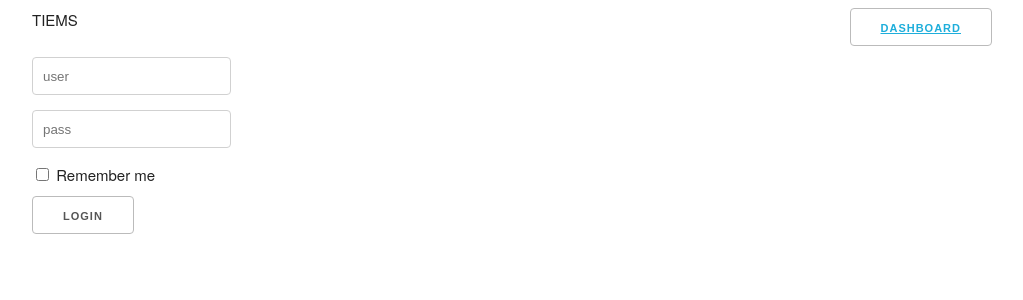
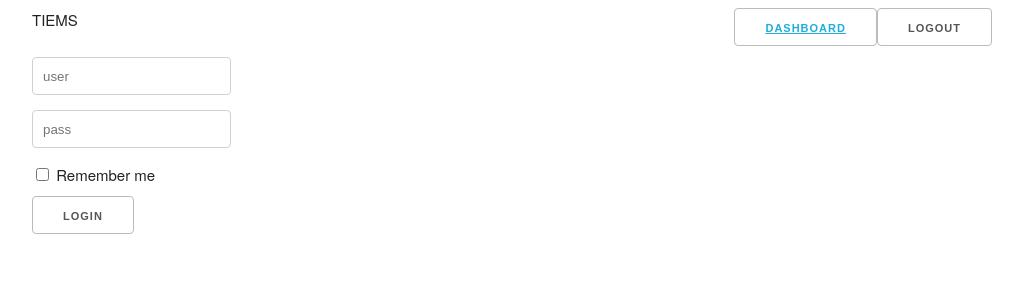
Before and after one commit to jfullerco/tiems-v5, a React (Create React App) app: page /login in a window 1280 px wide. Shown: the top 300 px of the page, without its empty margins (128-1151 px from the left). Built offline with nearby package versions, Linux system fonts and the light colour scheme; the HTML template or start-up script is replaced by a standard one.

Commit message:
1 file modified

```diff
--- a/src/Components/LogoutButton.js
+++ b/src/Components/LogoutButton.js
@@ -9,6 +9,10 @@ const LogoutButton = () => {
     <button>
       <Link to="/">Dashboard</Link>
     </button>
+    <button
+      onClick={()=>(console.log(localStorage))}
+      > Logout
+    </button>
     </div>
   )
 }
```
